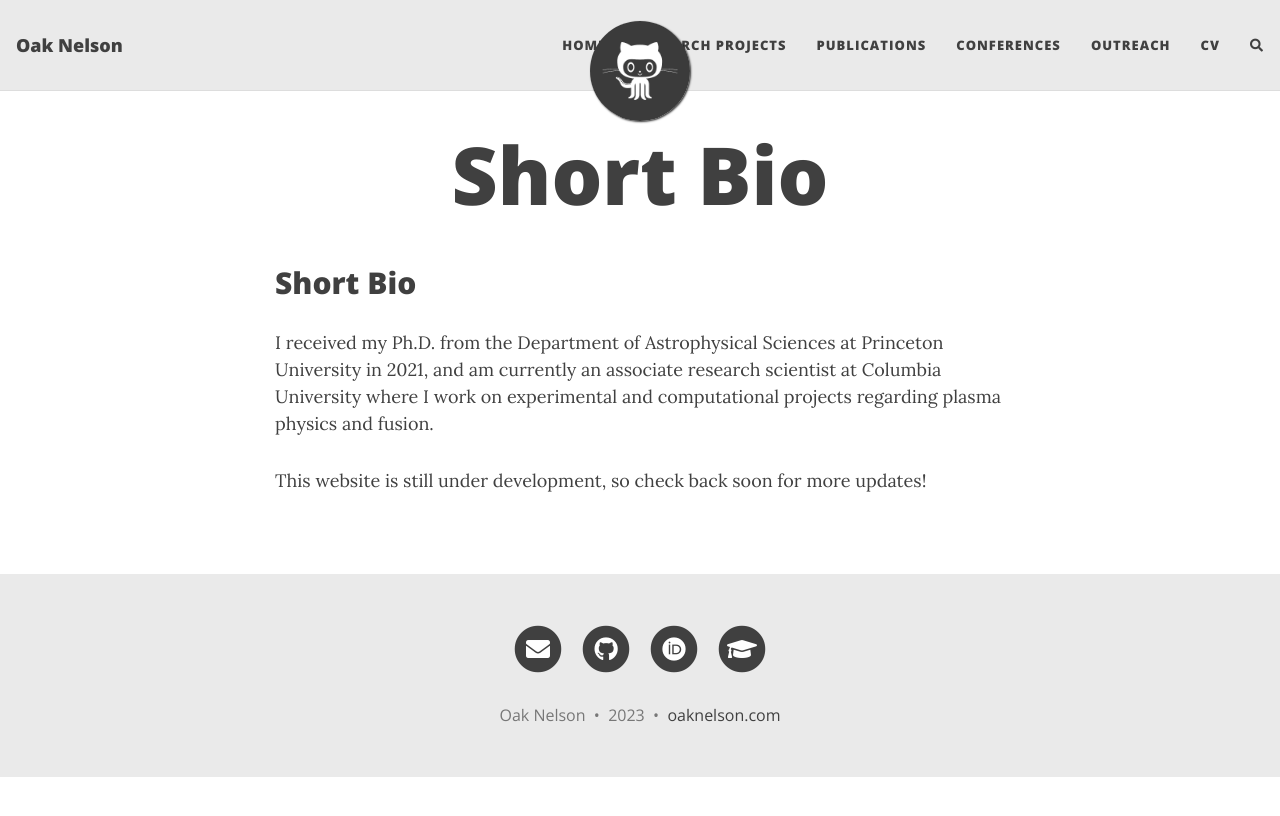
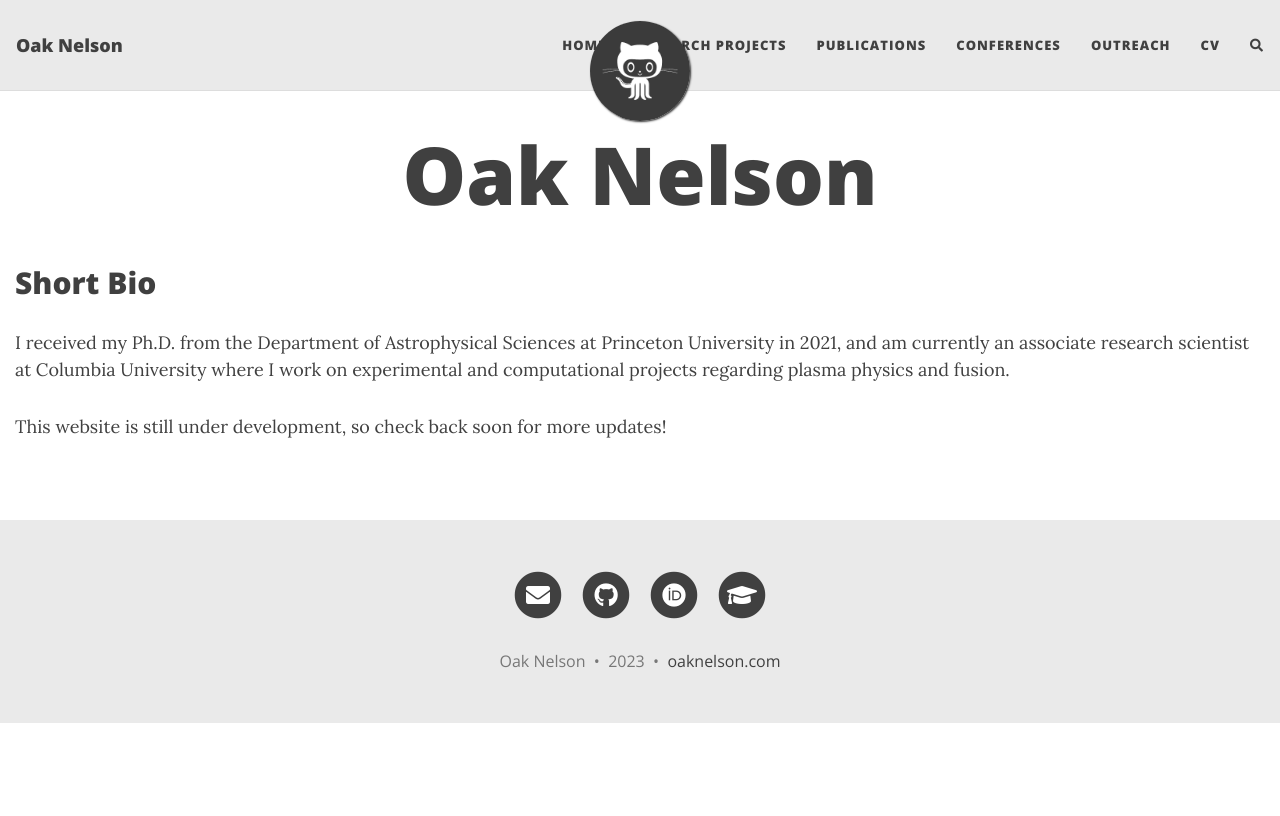
Before and after one commit to nelsonand/website, a Jekyll site: the page built from index.md, in a window 1280 px wide. Shown: the top 816 px of the page. Built offline with Jekyll 4.4.1, drawn with Linux system fonts in a browser that asks for light colours; nearby versions of some CDN libraries; our own code applies the rules of GitHub Pages for plain Markdown files; comment, search, counter and statistics services are not loaded.

Commit message:
Update index.md

```diff
--- a/index.md
+++ b/index.md
@@ -1,3 +1,9 @@
+---
+layout: page
+title: Oak Nelson
+full-width: true
+---
+
 ## Short Bio
 
 I received my Ph.D. from the Department of Astrophysical Sciences at Princeton University in 2021, and am currently an associate research scientist at Columbia University where I work on experimental and computational projects regarding plasma physics and fusion.
```
